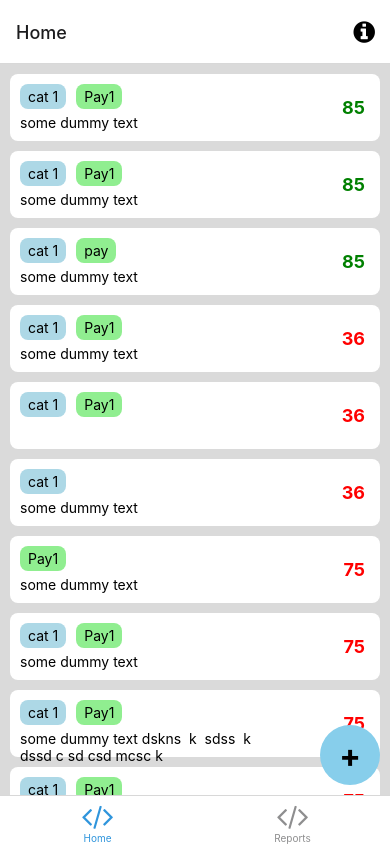
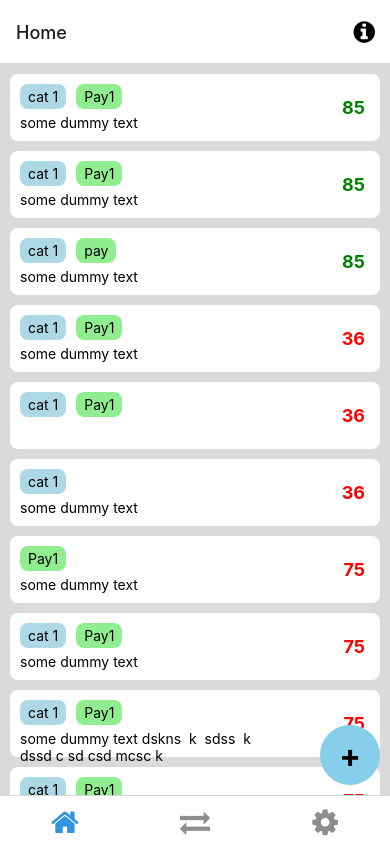
Before and after one commit to Santosh-Punase/FinanceApp, a React Native app: screen /TabOne in a window 390 px wide. Built offline with nearby package versions, Linux system fonts and the light colour scheme; what expo-linking would draw is missing.

Commit message:
added tab 3 and bottom navigation icons

```diff
--- a/navigation/index.tsx
+++ b/navigation/index.tsx
@@ -17,6 +17,7 @@
 import NotFoundScreen from '../screens/NotFoundScreen';
 import TabOneScreen from '../screens/TabOneScreen';
 import TabTwoScreen from '../screens/TabTwoScreen';
+import TabThreeScreen from '../screens/TabThreeScreen';
 import { RootStackParamList, RootTabParamList, RootTabScreenProps } from '../types';
 import LinkingConfiguration from './LinkingConfiguration';
 
@@ -69,7 +70,8 @@
         component={TabOneScreen}
         options={({ navigation }: RootTabScreenProps<'TabOne'>) => ({
           title: 'Home',
-          tabBarIcon: ({ color }) => <TabBarIcon name="code" color={color} />,
+          tabBarIcon: ({ color }) => <TabBarIcon name="home" color={color} />,
+          tabBarShowLabel: false,
           headerRight: () => (
             <Pressable
               onPress={() => navigation.navigate('Modal')}
@@ -90,8 +92,18 @@
         name="TabTwo"
         component={TabTwoScreen}
         options={{
-          title: 'Reports',
-          tabBarIcon: ({ color }) => <TabBarIcon name="code" color={color} />,
+          title: 'Transactions',
+          tabBarShowLabel: false,
+          tabBarIcon: ({ color }) => <TabBarIcon name="exchange" color={color} />,
+        }}
+      />
+      <BottomTab.Screen
+        name="TabThree"
+        component={TabThreeScreen}
+        options={{
+          title: 'Settings',
+          tabBarShowLabel: false,
+          tabBarIcon: ({ color }) => <TabBarIcon name="gear" color={color} />,
         }}
       />
     </BottomTab.Navigator>
--- /dev/null
+++ b/screens/TabThreeScreen.tsx
@@ -0,0 +1,31 @@
+import { StyleSheet } from 'react-native';
+
+import EditScreenInfo from '../components/EditScreenInfo';
+import { Text, View } from '../components/Themed';
+
+export default function TabThreeScreen() {
+  return (
+    <View style={styles.container}>
+      <Text style={styles.title}>Tab Two</Text>
+      <View style={styles.separator} lightColor="#eee" darkColor="rgba(255,255,255,0.1)" />
+      <EditScreenInfo path="/screens/TabTwoScreen.tsx" />
+    </View>
+  );
+}
+
+const styles = StyleSheet.create({
+  container: {
+    flex: 1,
+    alignItems: 'center',
+    justifyContent: 'center',
+  },
+  title: {
+    fontSize: 20,
+    fontWeight: 'bold',
+  },
+  separator: {
+    marginVertical: 30,
+    height: 1,
+    width: '80%',
+  },
+});
--- a/types.tsx
+++ b/types.tsx
@@ -28,6 +28,7 @@
 export type RootTabParamList = {
   TabOne: undefined;
   TabTwo: undefined;
+  TabThree: undefined;
 };
 
 export type RootTabScreenProps<Screen extends keyof RootTabParamList> = CompositeScreenProps<
```
